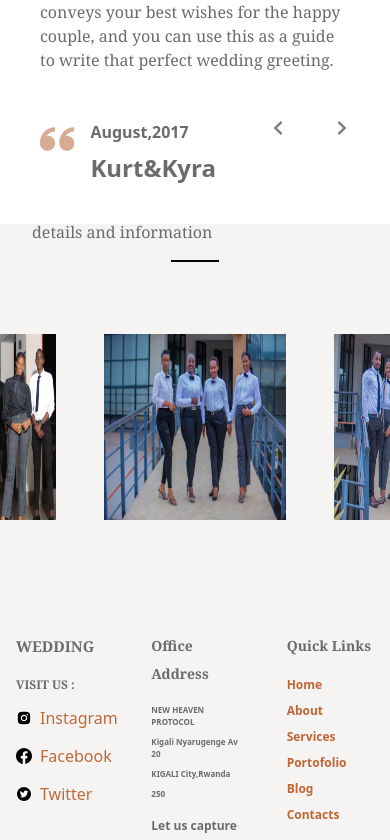
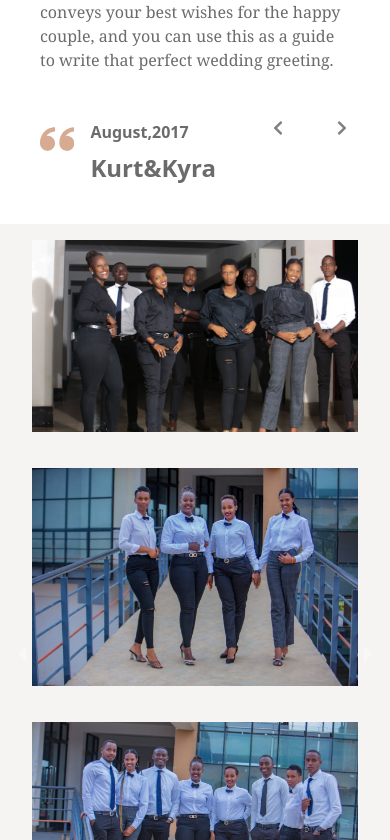
Before and after one commit to MuhireIghor/Photography, a React (Vite) app: page / in a window 390 px wide. Shown: the part 4784-5624 px from the top of the page. Built offline with nearby package versions, Linux system fonts and the light colour scheme.

Commit message:
[responsivenesss]:Gallery component responsiveness

```diff
--- a/src/components/Gallery.jsx
+++ b/src/components/Gallery.jsx
@@ -5,10 +5,10 @@ import { Carousel } from 'react-responsive-carousel';
 const Gallery = () => {
 
     return (
-        <div className='flex flex-col items-center justify-center mt-[400px] bg-[#f5f4f2] gap-2 p-8'>
+        <div className='flex flex-col items-center justify-center mt-[400px] bg-[#f5f4f2] gap-2 p-8 sm:p-2'>
             <p className='text-[#6b6b6b] font-serif font-bold text-xl'>Gallery</p>
-            <p className='text-[#6b6b6b] text-md font-light font-serif'>Follow us on our web platforms for more details and information</p>
-            <div className='flex flex-col items-center justify-center w-full '>
+            <p className='text-[#6b6b6b] text-md font-light font-serif sm:text-[12px] sm:font-medium'>Follow us on our web platforms for more details and information</p>
+            <div className='flex flex-col items-center justify-center  w-full '>
                 <div className='w-12 h-[2px] bg-black mt-2'></div>
             </div>
             <SlideShow />
@@ -26,42 +26,43 @@ export const SlideShow = () => {
     return (
         <Carousel showThumbs={false} infiniteLoop autoPlay labels={{}}
             showStatus={false} stopOnHover swipeable showIndicators={false}>
-            <div className='w-full h-full p-12 flex grid grid-cols-3  gap-4'>
+            <div className='w-full sm:w-full sm:h-1/4 h-full p-12 sm:p-2 flex grid grid-cols-3 sm:flex sm:flex-col  gap-4 sm:gap-1'>
                 {slide1.map((s1, index) => {
                     return (
                         <div className='flex items-center justify-center p-4'>
-                            <img key={index} src={s1} className='w-full h-full'  />
+                            <img key={index} src={s1} className='w-full h-full sm:w-1/4 sm:object-contain' />
                         </div>
                     )
                 })}
             </div>
-            <div className='w-full h-full p-12 flex grid grid-cols-3 gap-4'>
+            <div className='w-full sm:w-full sm:h-1/4 h-full p-12 sm:p-2 flex grid grid-cols-3 sm:flex sm:flex-col  gap-4 sm:gap-1'>
                 {slide2.map((s2, index) => {
                     return (
                         <div className='flex items-center justify-center p-4'>
-                            <img key={index} src={s2} className='w-full h-full' />
+                            <img key={index} src={s2} className='w-full h-full sm:w-1/4 sm:object-contain' />
                         </div>
                     )
                 })}
             </div>
-            <div className='w-full h-full p-12 flex grid grid-cols-3 gap-4'>
+            <div className='w-full sm:w-full sm:h-1/4 h-full p-12 sm:p-2 flex grid grid-cols-3 sm:flex sm:flex-col  gap-4 sm:gap-1'>
                 {slide3.map((s3, index) => {
                     return (
                         <div className='flex items-center justify-center p-4'>
-                            <img key={index} src={s3} className='w-full h-full' />
+                            <img key={index} src={s3} className='w-full h-full  sm:w-1/4 sm:object-contain' />
                         </div>
                     )
                 })}
             </div>
-            <div className='w-full h-full p-12 flex grid grid-cols-3 gap-4'>
+            <div className='w-full sm:w-full sm:h-1/4 h-full p-12 sm:p-2 flex grid grid-cols-3 sm:flex sm:flex-col  gap-4 sm:gap-1'>
                 {slide4.map((s4, index) => {
                     return (
                         <div className='flex items-center justify-center p-4'>
-                            <img key={index} src={s4} className='w-full h-full' />
+                            <img key={index} src={s4} className='w-full h-full sm:w-1/4 sm:object-contain' />
                         </div>
                     )
                 })}
             </div>
+
         </Carousel>
 
     )
```
